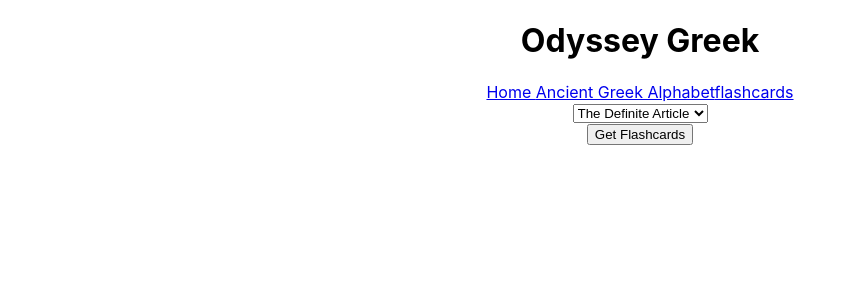
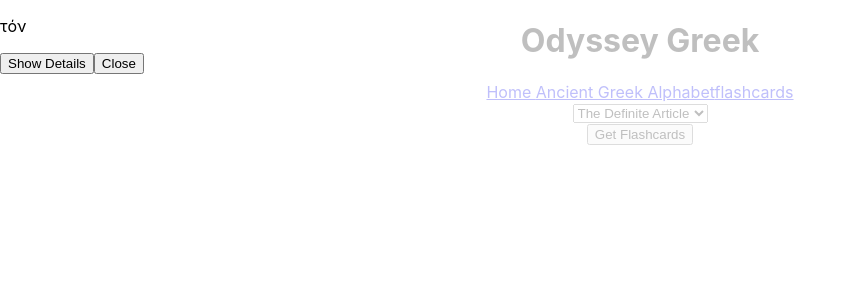
Before and after one commit to seangrant118/odyssey-greek, a React (Create React App) app: page /flashcards in a window 1280 px wide. Both pictures are taken after a click on the button "Get Flashcards". Shown: the top 300 px of the page, without its empty margins (0-857 px from the left). Built offline with nearby package versions, Linux system fonts and the light colour scheme.

Commit message:
added modal

```diff
--- a/package.json
+++ b/package.json
@@ -8,6 +8,7 @@
     "@testing-library/user-event": "^7.1.2",
     "react": "^16.12.0",
     "react-dom": "^16.12.0",
+    "react-modal": "^3.11.1",
     "react-router-dom": "^5.1.2",
     "react-scripts": "3.3.1"
   },
--- a/src/components/FlashcardModal.js
+++ b/src/components/FlashcardModal.js
@@ -0,0 +1,24 @@
+import React from 'react';
+import Modal from 'react-modal';
+
+Modal.setAppElement(document.getElementById('root'))
+
+const FlashcardModal = (props) => (
+
+  <Modal
+    isOpen={!!props.selectedCard}
+    onRequestClose={props.handleCloseModal}
+    contentLabel='selected card'
+    closeTimeoutMS={200}
+    className='modal'
+  >
+    {props.selectedCard && <p>{props.selectedCard[0]}</p>}
+
+    <button onClick={props.showDetails}>Show Details</button>
+    <button onClick={props.handleCloseModal}>Close</button>
+  </Modal>
+)
+
+export default FlashcardModal
+
+//try creating another nested child
--- a/src/components/Flashcards.js
+++ b/src/components/Flashcards.js
@@ -3,12 +3,14 @@ import THE from "../grammer/DefiniteArticle";
 import IAm from '../grammer/IAm';
 import FlashcardsDeck from './FlashcardsDeck';
 import GenerateFlashcards from "./GenerateFlashcards";
+import FlashcardModal from "./FlashcardModal";
 
 class Flashcards extends React.Component {
   state = {
     topic: "Definite Article",
     selectedDeck: THE,
-    selectedCard: undefined
+    selectedCard: undefined,
+    hideDefinition: true
   };
   onTopicChange = e => {
     if (e.target.value === "Definite Article") {
@@ -26,7 +28,16 @@ class Flashcards extends React.Component {
   handleCard = () => {
     const random = Math.floor(Math.random() * this.state.selectedDeck.length)
     const selectedCard = this.state.selectedDeck[random]
-    this.setState(() => ({selectedCard}))
+    this.setState(() => ({selectedCard: [selectedCard.word, selectedCard.person, selectedCard.case, selectedCard.gender]}))
+  };
+  handleCloseModal = () => {
+    this.setState(() => ({
+      selectedCard: undefined,
+      hideDefinition: true
+    }))
+  };
+  showDetails = () => {
+    this.setState(() => ({hideDefinition: false}))
   }
   render() {
     return (
@@ -38,6 +49,11 @@ class Flashcards extends React.Component {
         <GenerateFlashcards
           handleCard={this.handleCard}
         />
+        <FlashcardModal
+          selectedCard={this.state.selectedCard}
+          handleCloseModal={this.handleCloseModal}
+          showDetails={this.showDetails}
+        />
       </div>
     );
   }
```
Also changed, not shown: 1 other file (tests, documents, lock files or other folders).
